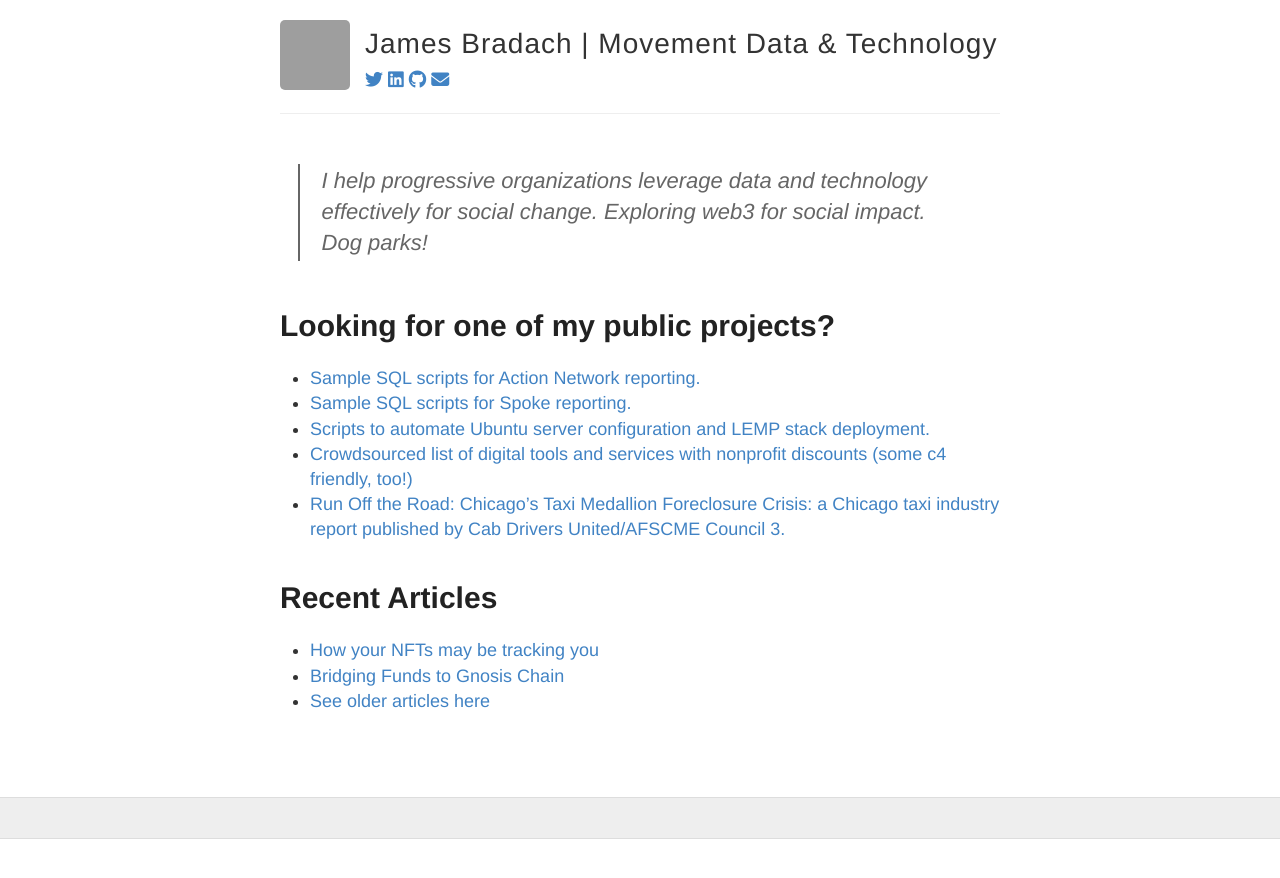
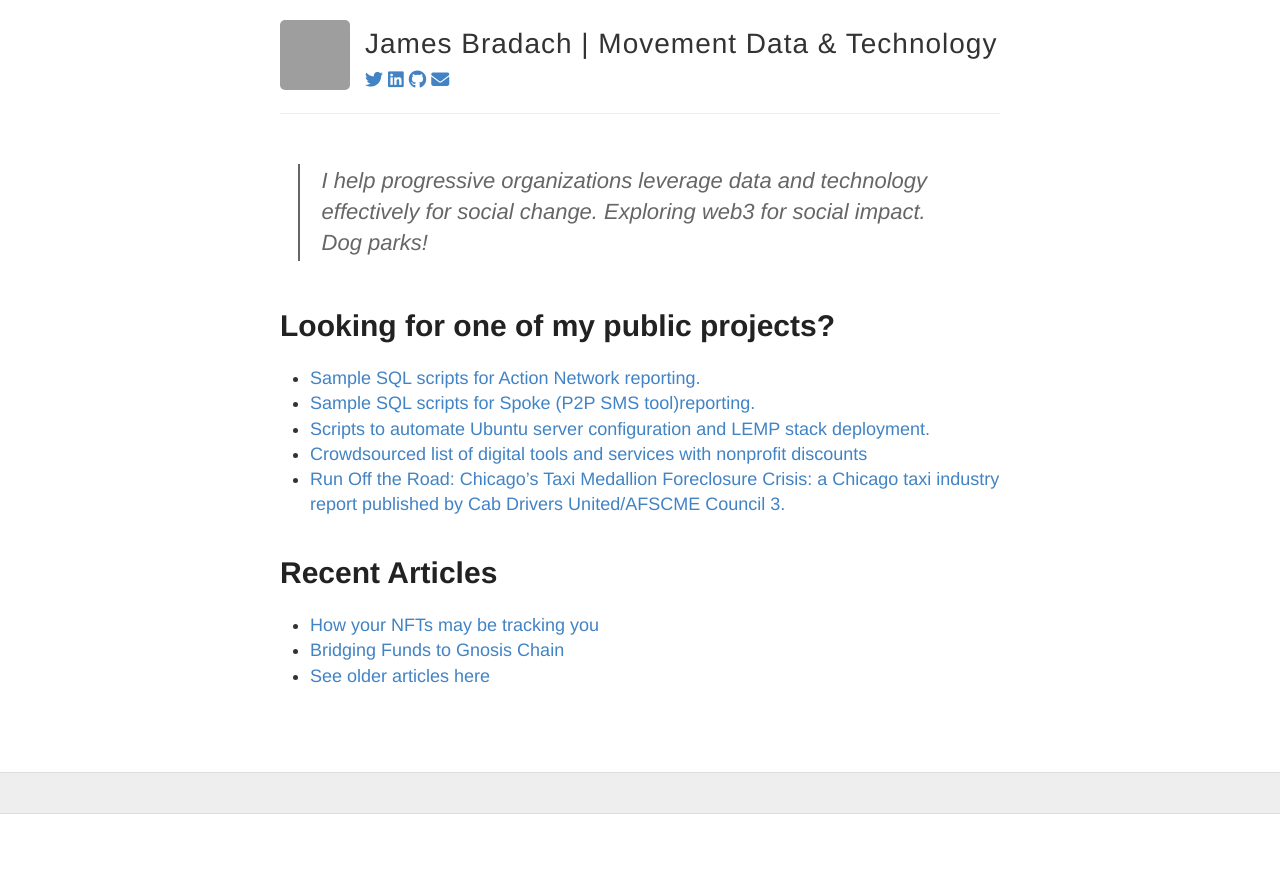
Before and after one commit to jbradach/jbradach.github.io, a Jekyll site: the page built from index.md, in a window 1280 px wide. Shown: the top 878 px of the page. Built offline with Jekyll 4.4.1, drawn with Linux system fonts in a browser that asks for light colours; nearby versions of some CDN libraries; our own code applies the rules of GitHub Pages for plain Markdown files; grey boxes are pictures that could not be loaded.

```diff
--- a/_layouts/default.html
+++ b/_layouts/default.html
@@ -9,7 +9,7 @@
       gtag('js', new Date());
       gtag('config', 'G-CT0V0HBTM7');
     </script>
-    <title>{% if page.title %}{{ page.title }} – {% endif %}{{ site.name }} – {{ site.description }}</title>
+    <title>{{ site.name }}</title>
 
     {% include meta.html %}
 
--- a/index.md
+++ b/index.md
@@ -4,9 +4,9 @@ layout: default
 
 # Looking for one of my public projects?
 * [Sample SQL scripts for Action Network reporting.](https://github.com/jbradach/action-network-reporting)
-* [Sample SQL scripts for Spoke reporting.](https://github.com/jbradach/spoke-reporting)
+* [Sample SQL scripts for Spoke (P2P SMS tool)reporting.](https://github.com/jbradach/spoke-reporting)
 * [Scripts to automate Ubuntu server configuration and LEMP stack deployment.](https://github.com/jbradach/quick-lemp)
-* [Crowdsourced list of digital tools and services with nonprofit discounts (some c4 friendly, too!)](https://ppls.ac/nonprofit)
+* [Crowdsourced list of digital tools and services with nonprofit discounts ](https://ppls.ac/nonprofit)
 * [Run Off the Road: Chicago’s Taxi Medallion Foreclosure Crisis: a Chicago taxi industry report published by Cab Drivers United/AFSCME Council 3.](/assets/Cab-Drivers-United-AFSCME-2500-Chicago-Taxi-Report-20170502.pdf)
 
 # Recent Articles
```
Also changed, not shown: 6 other files.
